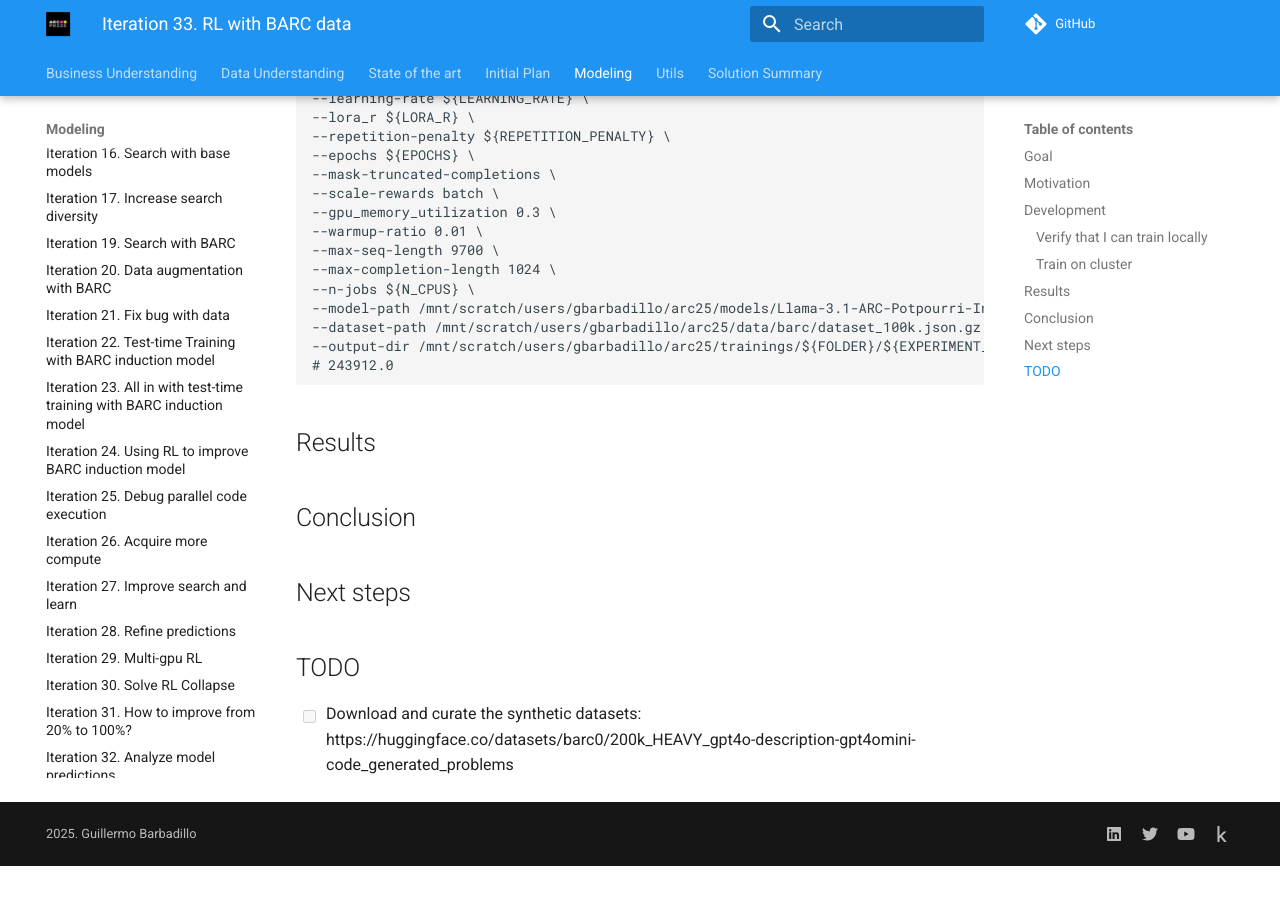
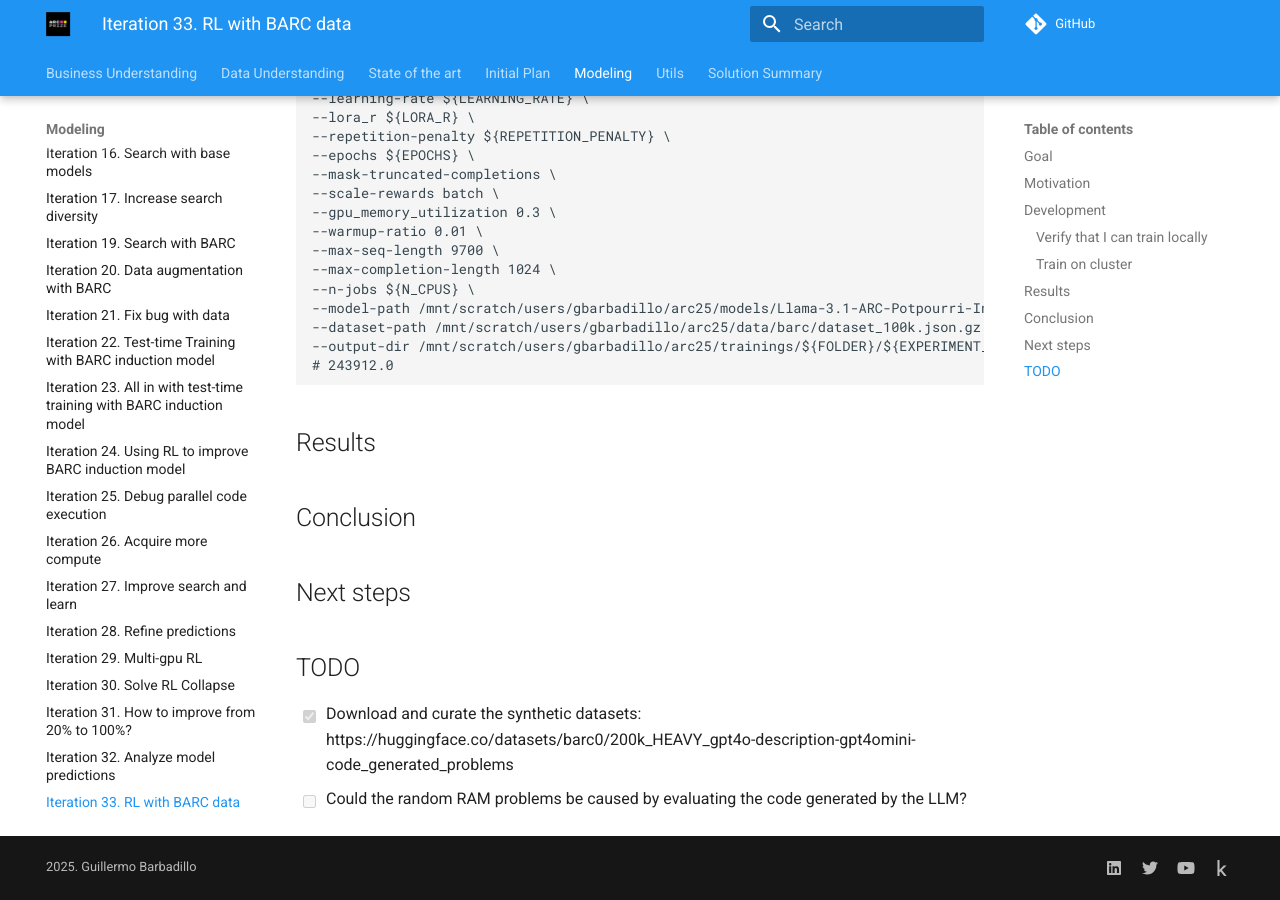
Before and after one commit to ironbar/arc25, an MkDocs documentation site: the page built from docs/modeling/Iteration_33_rl_barc.md, in a window 1280 px wide and 900 px high, scrolled down 1911 px. Built offline with MkDocs 1.6.1 and Material for MkDocs 9.7.7, drawn with Linux system fonts in a browser that asks for light colours; comment, search, counter and statistics services are not loaded; before the commit the page ends 2777 px from its top, so only the background shows below that.

Commit message:
updated todos

```diff
--- a/docs/modeling/Iteration_33_rl_barc.md
+++ b/docs/modeling/Iteration_33_rl_barc.md
@@ -117,4 +117,5 @@ python /mnt/scratch/users/gbarbadillo/arc25/arc25/scripts/rl_code_finetuning.py
 
 ## TODO
 
-- [ ] Download and curate the synthetic datasets: https://huggingface.co/datasets/barc0/200k_HEAVY_gpt4o-description-gpt4omini-code_generated_problems
+- [x] Download and curate the synthetic datasets: https://huggingface.co/datasets/barc0/200k_HEAVY_gpt4o-description-gpt4omini-code_generated_problems
+- [ ] Could the random RAM problems be caused by evaluating the code generated by the LLM?
```
